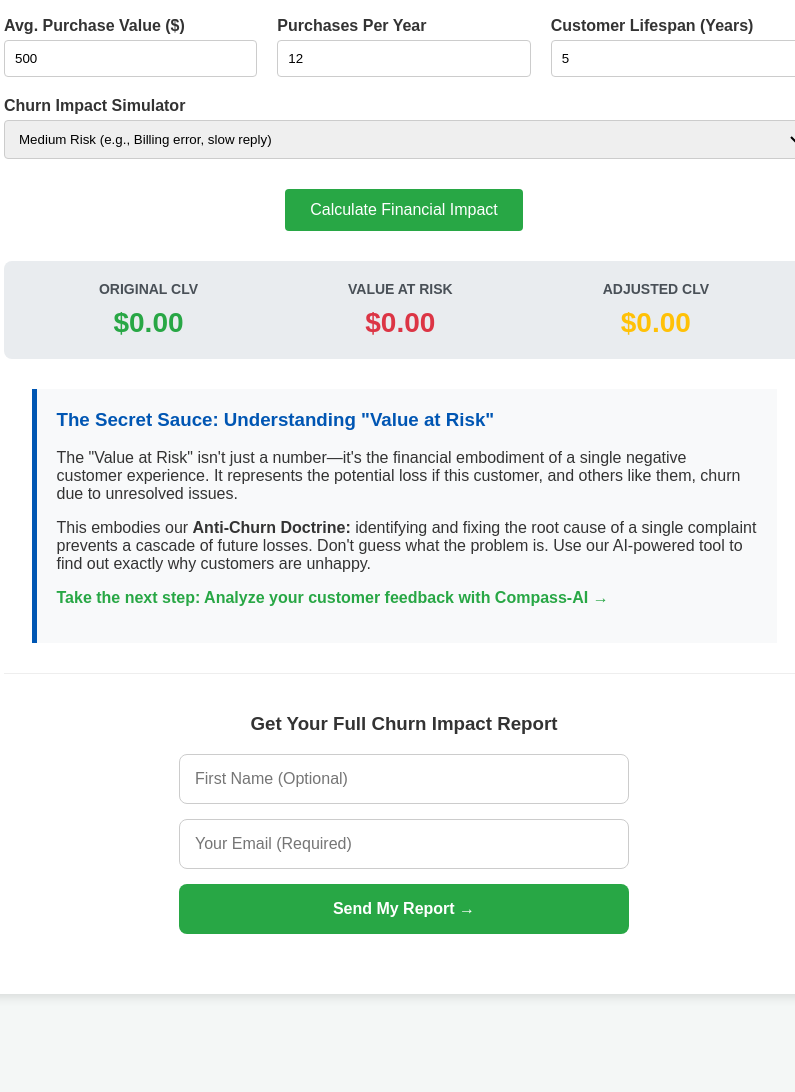
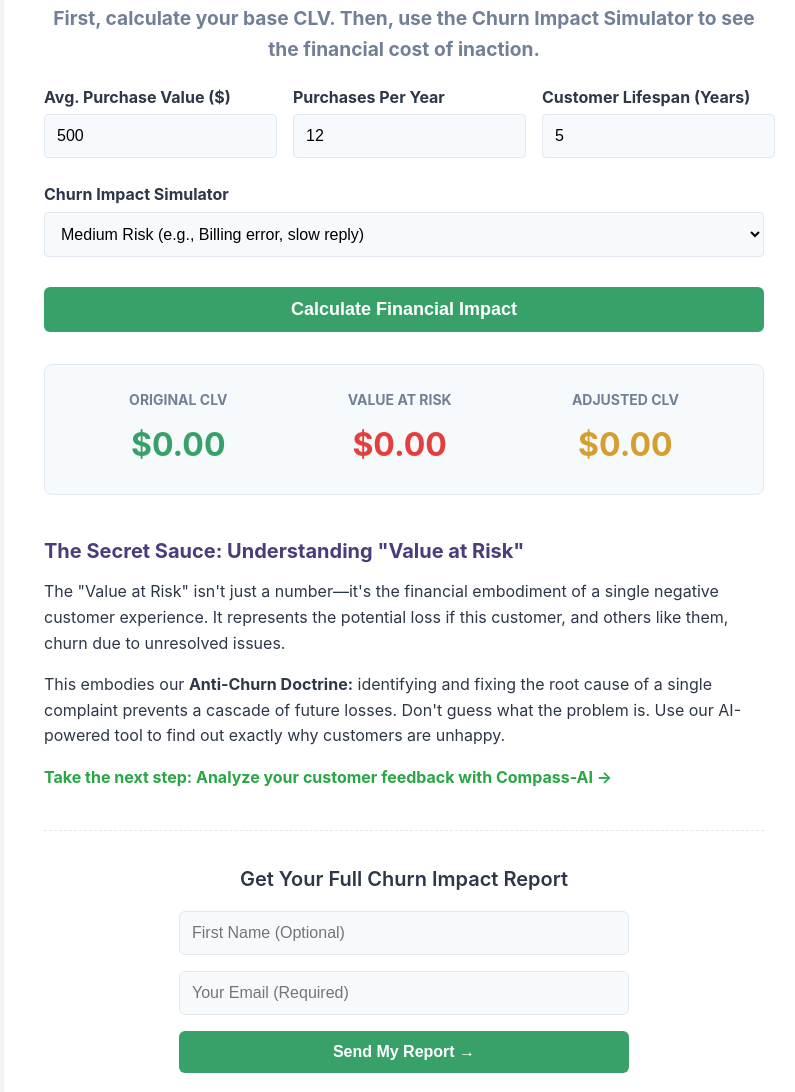
Before and after one commit to amrab05/CLV-Calculator, a website: page index.html in a window 1280 px wide. Shown: the part 169-1261 px from the top of the page, without its empty margins (236-1031 px from the left). Before the commit the page ends 1183 px from the top, so only its background shows below. Drawn offline with Linux system fonts and the light colour scheme.

Commit message:
Font update 3

```diff
--- a/style.css
+++ b/style.css
@@ -1,76 +1,120 @@
+:root {
+  --bg-main: #f4f7f9;
+  --bg-container: #ffffff;
+  --text-dark: #2d3748;
+  --text-light: #718096;
+  --accent-green: #38a169;
+  --accent-green-hover: #2f855a;
+  --logo-purple: #4c3c7a;
+  --border-color: #e2e8f0;
+  --error-red: #e53e3e;
+  --font-family: -apple-system, BlinkMacSystemFont, 'Segoe UI', Roboto, 'Helvetica Neue', Arial, sans-serif;
+  --shadow: 0 4px 6px rgba(0, 0, 0, 0.05);
+}
+
+* {
+  box-sizing: border-box;
+  margin: 0;
+  padding: 0;
+}
+
 body {
-    font-family: Arial, sans-serif;
-    background-color: #f4f7f6;
-    color: #333;
-    margin: 0;
-    padding: 20px;
+  font-family: var(--font-family);
+  background-color: var(--bg-main);
+  color: var(--text-dark);
+  line-height: 1.6;
+  padding: 2rem;
   display: flex;
   justify-content: center;
-    align-items: center;
-    min-height: 100vh;
 }
 
 .container {
-    background: #fff;
-    padding: 30px;
+  background-color: var(--bg-container);
+  padding: 2.5rem;
   border-radius: 8px;
-    box-shadow: 0 4px 10px rgba(0,0,0,0.1);
+  box-shadow: var(--shadow);
   width: 100%;
   max-width: 800px;
-    text-align: center;
 }
 
 h1 {
-    color: #0056b3;
+  font-size: 2rem;
+  font-weight: 700;
+  color: var(--logo-purple);
+  text-align: center;
+  margin-bottom: 0.5rem;
 }
 
-.calculator-section, .report-section {
-    margin-bottom: 30px;
+.subtitle {
+  text-align: center;
+  color: var(--text-light);
+  font-size: 1.125rem;
+  margin-bottom: 2rem;
+}
+
+h2, h3 {
+  font-size: 1.25rem;
+  font-weight: 600;
+  margin-bottom: 1rem;
+  color: var(--text-dark);
 }
 
 .input-group {
   display: flex;
   justify-content: space-between;
-    margin-bottom: 20px;
-    gap: 20px;
+  gap: 1rem;
+  margin-bottom: 1.5rem;
 }
 
 .input-field {
+  flex: 1;
   display: flex;
   flex-direction: column;
-    text-align: left;
-    flex: 1;
 }
 
-input[type="number"], select {
-    padding: 10px;
+.input-field label {
+  font-weight: bold;
+  margin-bottom: 0.25rem;
+}
+
+input[type="number"],
+select {
+  padding: 0.75rem;
+  font-size: 1rem;
   border-radius: 4px;
-    border: 1px solid #ccc;
-    margin-top: 5px;
+  border: 1px solid var(--border-color);
+  background-color: #f7fafc;
 }
 
 button {
-    background-color: #28a745;
-    color: white;
-    padding: 12px 25px;
+  display: inline-flex;
+  justify-content: center;
+  align-items: center;
+  background-color: var(--accent-green);
+  color: #fff;
+  font-size: 1.125rem;
+  font-weight: 600;
+  padding: 0.75rem 1.5rem;
   border: none;
-    border-radius: 4px;
+  border-radius: 6px;
   cursor: pointer;
-    font-size: 16px;
   transition: background-color 0.2s ease;
+  margin-top: 1.5rem;
+  width: 100%;
 }
 
 button:hover {
-    background-color: #218838;
+  background-color: var(--accent-green-hover);
 }
 
 .results {
   display: flex;
   justify-content: space-around;
-    padding: 20px;
-    background-color: #e9ecef;
+  background-color: #f7fafc;
+  border: 1px solid var(--border-color);
   border-radius: 8px;
-    margin-top: 20px;
+  padding: 1.5rem;
+  margin-top: 2rem;
 }
 
 .result-item {
@@ -78,78 +122,50 @@ button:hover {
 }
 
 .result-item h4 {
-    margin: 0 0 10px 0;
-    color: #495057;
-    font-size: 14px;
+  font-size: 0.875rem;
+  font-weight: 700;
+  color: var(--text-light);
+  margin-bottom: 0.5rem;
   text-transform: uppercase;
 }
 
 .result-item p {
+  font-size: 2rem;
+  font-weight: 700;
   margin: 0;
-    font-size: 28px;
-    font-weight: bold;
 }
 
-#originalClv { color: #28a745; }
-#valueAtRisk { color: #dc3545; }
-#adjustedClv { color: #ffc107; }
-
-.report-section {
-    border-top: 1px solid #eee;
-    padding-top: 20px;
-    margin-top: 30px;
+#originalClv {
+  color: var(--accent-green);
 }
 
-/* === FORM STYLES === */
-.form-element {
-  display: block;
-  box-sizing: border-box;
-  width: 90%;
-  max-width: 450px;
-  height: 50px;
-  margin: 0 auto 15px auto;
-  padding: 0 15px;
-  font-size: 1rem;
-  border-radius: 8px;
+#valueAtRisk {
+  color: var(--error-red);
 }
 
-.form-element[type="text"],
-.form-element[type="email"] {
-  border: 1px solid #ccc;
-  color: #333;
+#adjustedClv {
+  color: #d69e2e;
 }
 
-.form-element[type="submit"] {
-  border: none;
-  cursor: pointer;
-  font-weight: bold;
-  color: white;
-  background-color: #28a745;
-  transition: background-color 0.2s ease;
-}
-
-.form-element[type="submit"]:hover {
-    background-color: #218838;
-}
-
-/* === NEW EXPLANATION SECTION STYLES === */
-
 .explanation-section {
-    text-align: left;
-    max-width: 700px;
-    margin: 30px auto;
-    padding: 20px;
-    background-color: #f8f9fa;
-    border-left: 5px solid #0056b3;
+  margin-top: 2.5rem;
 }
 
 .explanation-section h3 {
-    margin-top: 0;
-    color: #0056b3;
+  font-size: 1.25rem;
+  font-weight: 700;
+  color: var(--logo-purple);
+  margin-bottom: 0.75rem;
+}
+
+.explanation-section p {
+  color: var(--text-dark);
+  margin-bottom: 1rem;
+  line-height: 1.6;
 }
 
 .explanation-section a {
-    color: #28a745; /* Green link to match our button */
+  color: var(--accent-green);
   font-weight: bold;
   text-decoration: none;
 }
@@ -157,3 +173,33 @@ button:hover {
 .explanation-section a:hover {
   text-decoration: underline;
 }
+
+.report-section {
+  border-top: 1px dashed var(--border-color);
+  margin-top: 2.5rem;
+  padding-top: 2rem;
+  text-align: center;
+}
+
+.form-element {
+  width: 100%;
+  max-width: 450px;
+  margin: 0 auto 1rem auto;
+  padding: 0.75rem;
+  border-radius: 6px;
+  border: 1px solid var(--border-color);
+  font-size: 1rem;
+  background-color: #f7fafc;
+}
+
+.form-element[type="submit"] {
+  background-color: var(--accent-green);
+  color: white;
+  font-weight: 600;
+  border: none;
+  cursor: pointer;
+}
+
+.form-element[type="submit"]:hover {
+  background-color: var(--accent-green-hover);
+}
```
Lines whose indentation alone changed are shown as unchanged.
